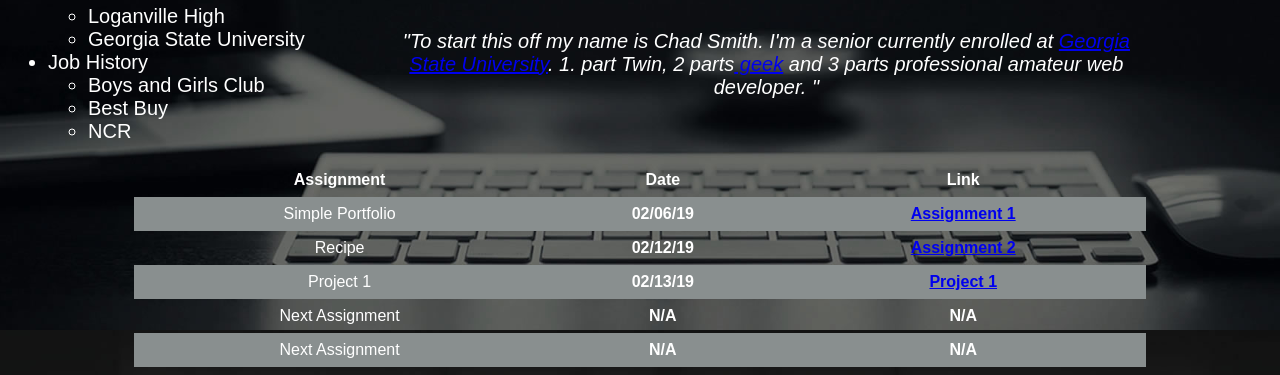
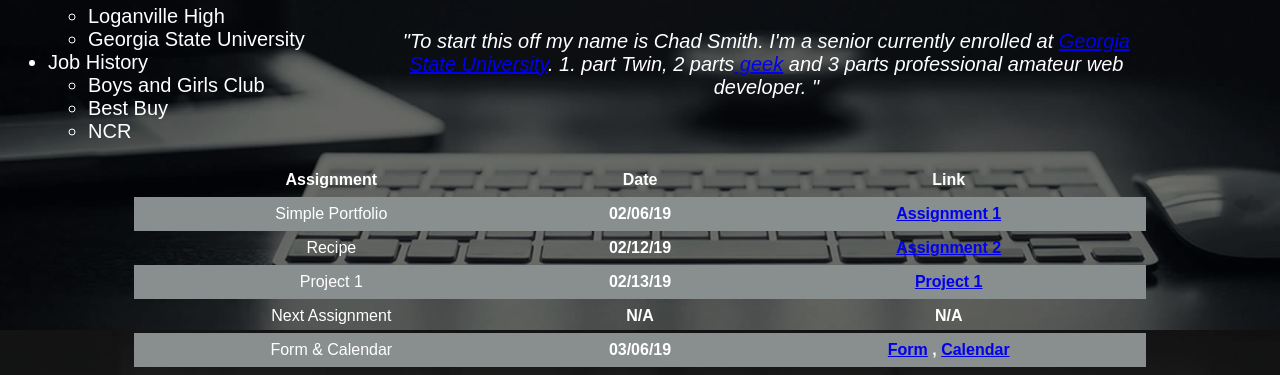
Before and after one commit to ChadS/chads.github.io, a plain HTML site: page index.html in a window 1280 px wide. Shown: the part 470-845 px from the top of the page. Drawn offline with Linux system fonts and the light colour scheme.

Commit message:
Added assignment 4
Updated the table to reflect the addition of assignment 4 (form & calendar)

```diff
--- a/index.html
+++ b/index.html
@@ -99,9 +99,9 @@
         <th>N/A</th>
       </tr>
       <tr>
-        <td>Next Assignment</td>
-        <th>N/A</th>
-        <th>N/A</th>
+        <td>Form & Calendar</td>
+        <th>03/06/19</th>
+        <th><a href="http://codd.cs.gsu.edu/~csmith324/assignment4/formHW.php">Form</a> , <a href="http://codd.cs.gsu.edu/~csmith324/assignment4/calendar.php">Calendar</a></th>
       </tr>
     </table>
   </div>
```
